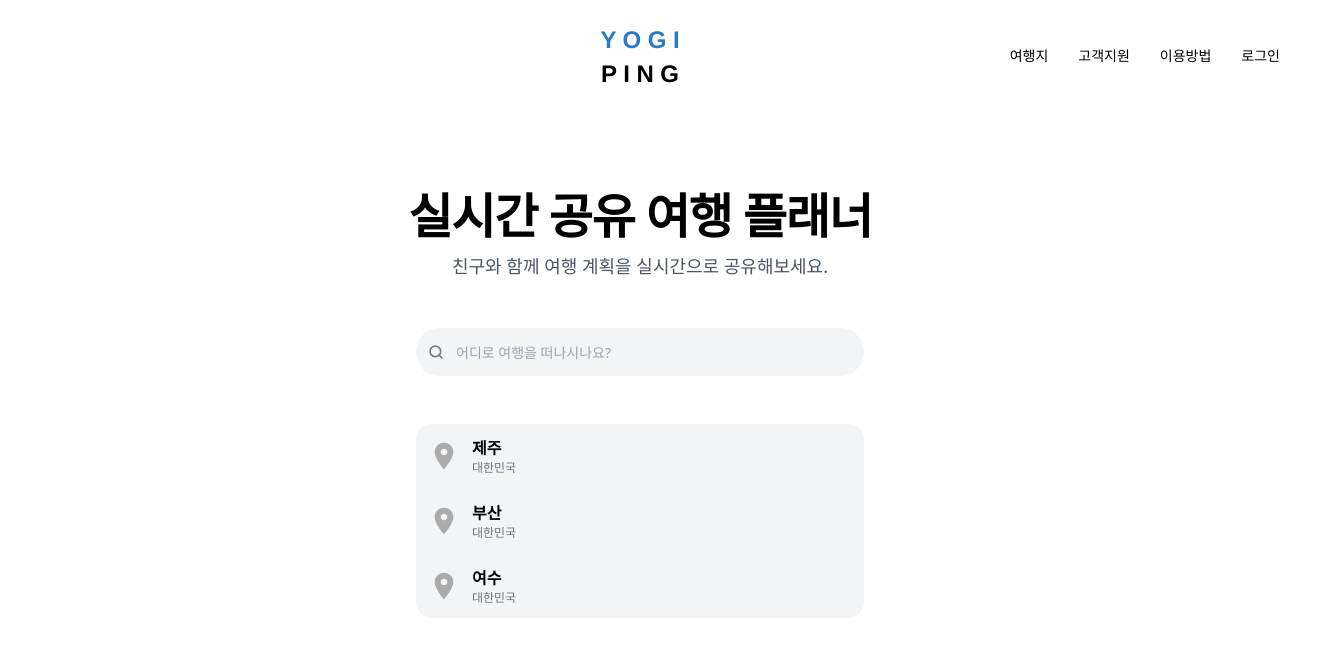
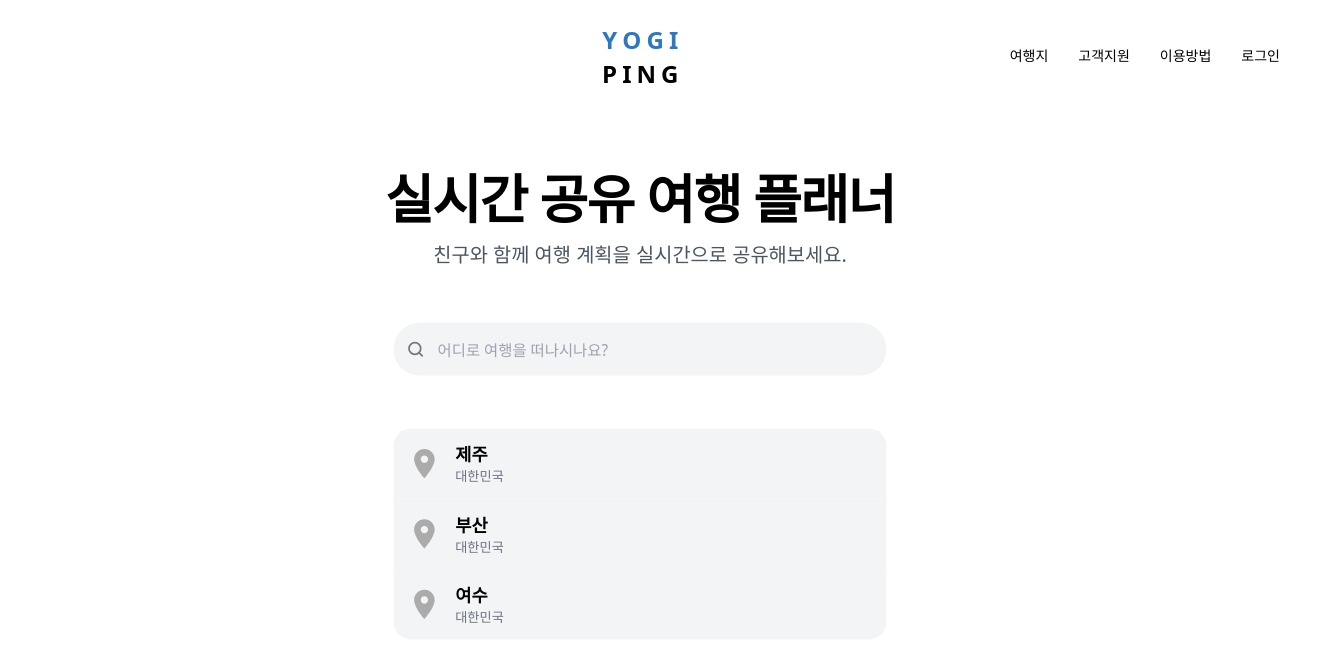
Before and after one commit to yogi-ping/front-end, a React (Vite) app: page / in a window 1280 px wide. Shown: the top 662 px of the page, 1344 px wide, since content can reach past the window. Built offline with nearby package versions, Linux system fonts and the light colour scheme.

Commit message:
feat : Header, Contents, Login update

```diff
--- a/src/components/Contents.tsx
+++ b/src/components/Contents.tsx
@@ -6,10 +6,19 @@ export const Contents = (): JSX.Element => {
   const [searchTerm, setSearchTerm] = useState('');
 
   return (
-    <div className='flex flex-col w-full max-w-screen-xl mx-auto h-auto items-center justify-center gap-12 relative mt-16'>
-      {' '}
+    <div className='flex flex-col w-full max-w-screen-xl mx-auto h-auto items-center justify-center gap-12 relative mt-16 transform scale-110'>
       {/* 컨텐츠 상단에 여백 추가 */}
       <div className='flex flex-col items-center gap-12 w-full'>
+        <ContentHeader />
+        <SearchBar searchTerm={searchTerm} setSearchTerm={setSearchTerm} />
+        <LocationList />
+      </div>
+    </div>
+  );
+};
+
+// 헤더 컴포넌트 분리
+const ContentHeader = (): JSX.Element => (
   <div className='text-center mt-12'>
     <h1 className='text-3xl md:text-5xl font-bold tracking-tight leading-tight'>
       실시간 공유 여행 플래너
@@ -18,8 +27,16 @@ export const Contents = (): JSX.Element => {
       친구와 함께 여행 계획을 실시간으로 공유해보세요.
     </p>
   </div>
+);
 
-        {/* 검색 입력 창 */}
+// 검색 바 컴포넌트 분리
+const SearchBar = ({
+  searchTerm,
+  setSearchTerm,
+}: {
+  searchTerm: string;
+  setSearchTerm: (value: string) => void;
+}): JSX.Element => (
   <div className='relative w-full max-w-md h-12 bg-gray-100 rounded-full overflow-hidden'>
     <img
       className='absolute w-4 h-4 top-1/2 left-3 transform -translate-y-1/2'
@@ -34,39 +51,55 @@ export const Contents = (): JSX.Element => {
       placeholder='어디로 여행을 떠나시나요?'
     />
   </div>
+);
 
-        {/* 버튼 섹션 */}
+// 버튼 섹션(위치 리스트) 컴포넌트 분리
+const LocationList = (): JSX.Element => (
   <div className='w-full max-w-md'>
-          <button className='w-full flex items-center gap-3 p-3 bg-gray-100 rounded-t-2xl overflow-hidden hover:bg-gray-200 focus:outline-none'>
+    {locations.map((location, index) => (
+      <LocationButton
+        key={location.name}
+        name={location.name}
+        country={location.country}
+        roundedTop={index === 0}
+        roundedBottom={index === locations.length - 1}
+      />
+    ))}
+  </div>
+);
+
+// 개별 위치 버튼 컴포넌트 분리
+const LocationButton = ({
+  name,
+  country,
+  roundedTop,
+  roundedBottom,
+}: {
+  name: string;
+  country: string;
+  roundedTop?: boolean;
+  roundedBottom?: boolean;
+}): JSX.Element => (
+  <button
+    className={`w-full flex items-center gap-3 p-3 bg-gray-100 ${
+      roundedTop ? 'rounded-t-2xl' : ''
+    } ${
+      roundedBottom ? 'rounded-b-2xl' : ''
+    } overflow-hidden hover:bg-gray-200 focus:outline-none`}
+  >
     <img className='w-8 h-8' alt='Location' src={locationIcon} />
     <div className='flex flex-col text-left'>
-              {/* 폰트 크기 조정 및 왼쪽 정렬 */}
-              <span className='font-bold text-base text-black'>제주</span>
-              <span className='text-xs text-gray-500'>대한민국</span>
+      <span className='font-bold text-base text-black'>{name}</span>
+      <span className='text-xs text-gray-500'>{country}</span>
     </div>
   </button>
+);
 
-          <button className='w-full flex items-center gap-3 p-3 bg-gray-100 border-t border-transparent border-b hover:bg-gray-200 focus:outline-none'>
-            <img className='w-8 h-8' alt='Location' src={locationIcon} />
-            <div className='flex flex-col text-left'>
-              {/* 폰트 크기 조정 및 왼쪽 정렬 */}
-              <span className='font-bold text-base text-black'>부산</span>
-              <span className='text-xs text-gray-500'>대한민국</span>
-            </div>
-          </button>
-
-          <button className='w-full flex items-center gap-3 p-3 bg-gray-100 rounded-b-2xl overflow-hidden hover:bg-gray-200 focus:outline-none'>
-            <img className='w-8 h-8' alt='Location' src={locationIcon} />
-            <div className='flex flex-col text-left'>
-              {/* 폰트 크기 조정 및 왼쪽 정렬 */}
-              <span className='font-bold text-base text-black'>여수</span>
-              <span className='text-xs text-gray-500'>대한민국</span>
-            </div>
-          </button>
-        </div>
-      </div>
-    </div>
-  );
-};
+// 위치 정보 데이터
+const locations = [
+  { name: '제주', country: '대한민국' },
+  { name: '부산', country: '대한민국' },
+  { name: '여수', country: '대한민국' },
+];
 
 export default Contents;
--- a/src/components/Header.tsx
+++ b/src/components/Header.tsx
@@ -2,37 +2,38 @@ import { Link } from 'react-router-dom';
 
 export const Header = (): JSX.Element => {
   return (
-    <div className='flex w-full max-w-screen-xl mx-auto h-20 items-center relative bg-white'>
+    <header className='flex w-full max-w-screen-xl mx-auto h-20 items-center relative bg-white'>
       {/* 로고 */}
-      <div className="absolute w-20 top-[20px] left-1/2 transform -translate-x-1/2 [font-family:'Pretendard-Medium',Helvetica] font-bold text-transparent text-2xl text-center tracking-[-0.24px] leading-[28.8px]">
-        <span className='text-[#2b79c2] tracking-[-0.06px] leading-[40px]'>
-          Y O G I<br />
-        </span>
-        <span className='text-black tracking-[-0.06px]'>P I N G</span>
-      </div>
+      <Logo />
 
       {/* 메뉴 */}
-      <div
-        className="ml-auto flex items-center gap-4 mt-8 md:gap-6 lg:gap-[30px] pr-4 md:pr-10 lg:pr-[0px]
-      [font-family:'Pretendard-Medium',Helvetica] font-"
-      >
-        <div className='text-sm font-medium text-texticonhighemp whitespace-nowrap'>
-          여행지
-        </div>
-        <div className='text-sm font-medium text-texticonhighemp whitespace-nowrap'>
-          고객지원
-        </div>
-        <div className='text-sm font-medium text-texticonhighemp whitespace-nowrap'>
-          이용방법
-        </div>
+      <nav className='ml-auto flex items-center gap-4 mt-8 md:gap-6 lg:gap-[30px] pr-4 md:pr-10 lg:pr-0'>
+        <MenuItem label='여행지' />
+        <MenuItem label='고객지원' />
+        <MenuItem label='이용방법' />
         <Link to='/login'>
-          <div className='text-sm font-medium text-texticonhighemp whitespace-nowrap'>
-            로그인
-          </div>
+          <MenuItem label='로그인' />
         </Link>
-      </div>
-    </div>
+      </nav>
+    </header>
   );
 };
 
+// 로고 컴포넌트 분리
+const Logo = (): JSX.Element => (
+  <div className='absolute w-20 top-5 left-1/2 transform -translate-x-1/2 font-bold text-transparent text-2xl text-center tracking-tight leading-7'>
+    <span className='text-[#2b79c2] tracking-tight leading-10'>
+      Y O G I<br />
+    </span>
+    <span className='text-black tracking-tight'>P I N G</span>
+  </div>
+);
+
+// 메뉴 항목 컴포넌트 분리
+const MenuItem = ({ label }: { label: string }): JSX.Element => (
+  <div className='text-sm font-medium text-texticonhighemp whitespace-nowrap'>
+    {label}
+  </div>
+);
+
 export default Header;
--- a/src/components/Login.tsx
+++ b/src/components/Login.tsx
@@ -11,54 +11,54 @@ export const Login = (): JSX.Element => {
   return (
     <div className='bg-white flex justify-center items-center w-full min-h-screen'>
       <div className='flex flex-col md:flex-row w-full max-w-7xl bg-white p-4 md:p-12'>
-        {/* 왼쪽: 설명과 YOGI PING */}
+        {/* 설명과 YOGI PING 컴포넌트 */}
+        <LoginDescription onGoHome={handleGoHome} />
+
+        {/* 로그인 폼 컴포넌트 */}
+        <LoginForm />
+      </div>
+    </div>
+  );
+};
+
+// 설명과 YOGI PING 컴포넌트 분리
+const LoginDescription = ({
+  onGoHome,
+}: {
+  onGoHome: () => void;
+}): JSX.Element => (
   <div className='flex-1 flex flex-col justify-center items-center md:items-start text-center md:text-left mb-8 md:mb-0'>
-          <p className='text-xl md:text-xl font-medium mb-4'>
+    <p className='text-xl font-medium mb-4'>
       요기핑의 다양한 서비스로
       <br /> 여행계획을 쉽게!
     </p>
-          <button
-            className='text-4xl md:text-4xl font-bold text-[#2b79c2]'
-            onClick={handleGoHome}
-          >
+    <button className='text-4xl font-bold text-[#2b79c2]' onClick={onGoHome}>
       Y O G I <br />
       <span className='text-black'>P I N G</span>
     </button>
   </div>
+);
 
-        {/* 오른쪽: 로그인 폼 */}
+// 로그인 폼 컴포넌트 분리
+const LoginForm = (): JSX.Element => (
   <div className='flex-1 flex justify-center'>
     <div className='w-full max-w-md'>
-            <div className='bg-white rounded-lg border border-solid border-gray-300 p-8 '>
+      <div className='bg-white rounded-lg border border-gray-300 p-8'>
         <h2 className='text-xl font-bold mb-6 text-center'>로그인</h2>
 
-              <label
-                className='block text-gray-500 text-sm font-medium mb-2'
-                htmlFor='email'
-              >
-                이메일
-              </label>
-              <input
+        <InputField
           id='email'
           type='email'
-                className='w-full px-4 py-3 mb-4 border border-gray-300 rounded-md focus:outline-none focus:ring-2 focus:ring-blue-500'
+          label='이메일'
           placeholder='이메일을 입력하세요'
         />
 
-              <label
-                className='block text-gray-500 text-sm font-medium mb-2'
-                htmlFor='password'
-              >
-                비밀번호
-              </label>
-              <div className='relative'>
-                <input
+        <InputField
           id='password'
           type='password'
-                  className='w-full px-4 py-3 mb-4 border border-gray-300 rounded-md focus:outline-none focus:ring-2 focus:ring-blue-500'
+          label='비밀번호'
           placeholder='비밀번호를 입력하세요'
         />
-              </div>
 
         <div className='flex justify-between text-sm mb-6'>
           <span className='text-gray-500 cursor-pointer'>
@@ -72,16 +72,39 @@ export const Login = (): JSX.Element => {
 
         <div className='mt-6 text-center text-sm'>
           <span className='text-gray-500'>아직 회원이 아니세요?</span>{' '}
-                <span className='text-blue-600 cursor-pointer'>
-                  이메일 회원가입
-                </span>
-              </div>
-            </div>
+          <span className='text-blue-600 cursor-pointer'>이메일 회원가입</span>
         </div>
       </div>
     </div>
   </div>
 );
-};
+
+// 공통 Input 필드 컴포넌트 분리
+const InputField = ({
+  id,
+  type,
+  label,
+  placeholder,
+}: {
+  id: string;
+  type: string;
+  label: string;
+  placeholder: string;
+}): JSX.Element => (
+  <div className='mb-4'>
+    <label
+      className='block text-gray-500 text-sm font-medium mb-2'
+      htmlFor={id}
+    >
+      {label}
+    </label>
+    <input
+      id={id}
+      type={type}
+      className='w-full px-4 py-3 border border-gray-300 rounded-md focus:outline-none focus:ring-2 focus:ring-blue-500'
+      placeholder={placeholder}
+    />
+  </div>
+);
 
 export default Login;
```
Lines whose indentation alone changed are shown as unchanged.
